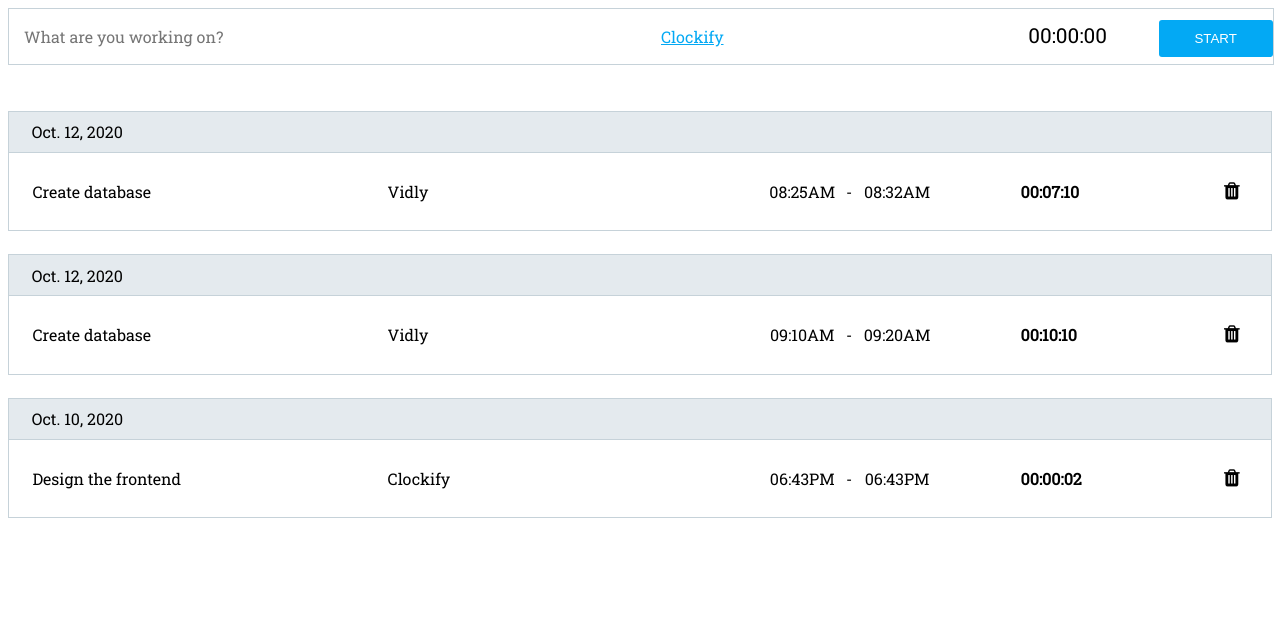
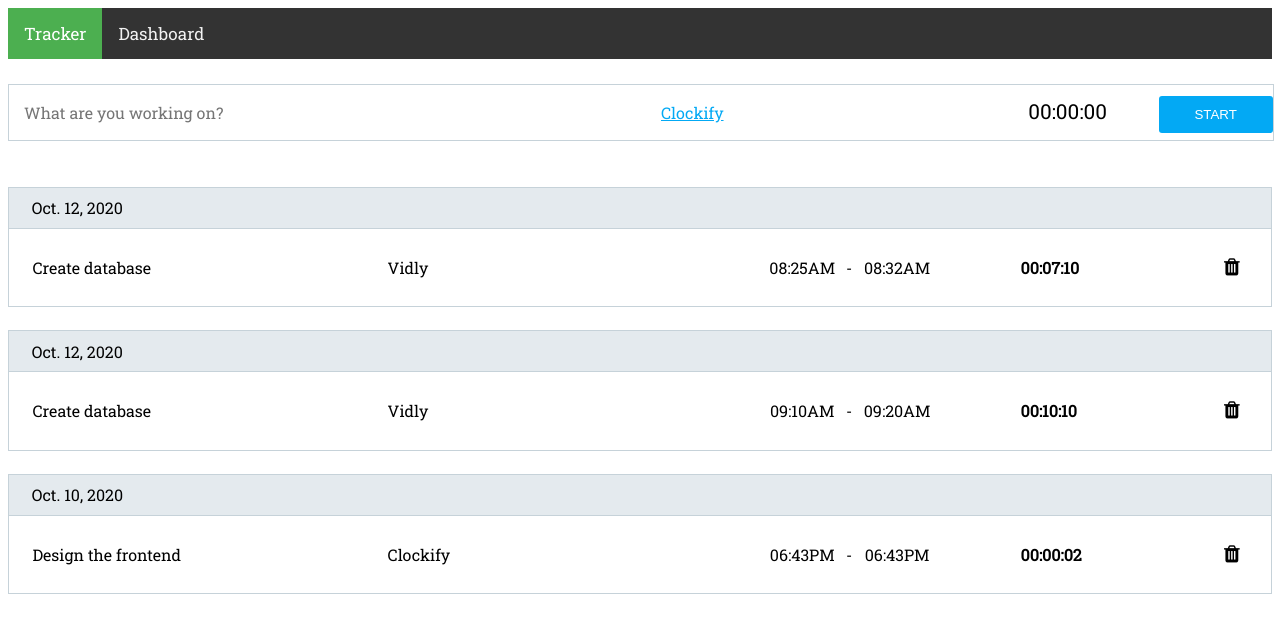
Before and after one commit to z3h4/clockify_replica, a Django app: page /tracker/ in a window 1280 px wide. Shown: the top 633 px of the page. Run offline with Django 3.2, Linux system fonts and the light colour scheme; data comes from the database, SQL or seed files in the repository; both versions use the stored data as it was after the commit.

Commit message:
Created dashboard view with d3.js

```diff
--- a/clockify_replica/urls.py
+++ b/clockify_replica/urls.py
@@ -18,5 +18,6 @@ from django.urls import path, include
 
 urlpatterns = [
     path('admin/', admin.site.urls),
-    path('tracker/', include('tracker.urls'))
+    path('tracker/', include('tracker.urls')),
+    path('dashboard/', include('tracker.urls'))
 ]
--- /dev/null
+++ b/static/css/graph.css
@@ -0,0 +1,7 @@
+rect {
+    fill: steelblue;
+}
+
+rect:hover {
+    opacity: 0.90;
+}
--- /dev/null
+++ b/static/css/navbar.css
@@ -0,0 +1,32 @@
+/*
+shamelessly copied from https://www.w3schools.com/howto/howto_js_topnav.asp
+*/
+
+/* Add a black background color to the top navigation */
+.topnav {
+    margin-bottom: 25px;
+    background-color: #333;
+    overflow: hidden;
+  }
+
+  /* Style the links inside the navigation bar */
+  .topnav a {
+    float: left;
+    color: #f2f2f2;
+    text-align: center;
+    padding: 14px 16px;
+    text-decoration: none;
+    font-size: 17px;
+  }
+
+  /* Change the color of links on hover */
+  .topnav a:hover {
+    background-color: #ddd;
+    color: black;
+  }
+
+  /* Add a color to the active/current link */
+  .topnav a.active {
+    background-color: #4CAF50;
+    color: white;
+  }
--- a/static/js/autocomplete.js
+++ b/static/js/autocomplete.js
@@ -12,7 +12,7 @@ getTaskList = () => {
                 let taskItems = [];
                 const response = JSON.parse(xhr.response);
                 for (let res of response.tasks)
-                    taskItems.push(res.name);
+                    taskItems.push({id: res.id, name: res.name});
                 resolve(taskItems);
             }
             else {
@@ -35,7 +35,7 @@ autocomplete = (val) => {
         return taskList;
 
     for (i = 0; i < taskList.length; i++) {
-      if (val.toLowerCase() === taskList[i].slice(0, val.length).toLowerCase()) {
+      if (val.toLowerCase() === taskList[i].name.slice(0, val.length).toLowerCase()) {
         item_return.push(taskList[i]);
       }
     }
@@ -51,14 +51,14 @@ filterData = (input_val) => {
 
     for (i = 0; i < items_to_show.length; i++) {
         let element = document.createElement("p");
-        element.innerHTML = items_to_show[i];
+        element.setAttribute('data-id', items_to_show[i].id);
+        element.innerHTML = items_to_show[i].name;
 
         element.addEventListener("click", function(e) {
-            e.stopPropagation();
-
             input.value = this.innerText;
             popupClearAndHide();
 
+            input.setAttribute('data-id', this.getAttribute('data-id'));
             // Start the timer
             startButton.click();
         });
--- /dev/null
+++ b/static/js/graph.js
@@ -0,0 +1,67 @@
+getDateAndHoursList = () => {
+    return new Promise(function (resolve, reject) {
+        let xhr = new XMLHttpRequest();
+        xhr.open('get', '/tracker/dashboard', true);
+
+        xhr.onload = function() {
+            if (this.status === 200) {
+                const response = JSON.parse(xhr.response);
+
+                let dataList = []
+                for (let res of response.result)
+                    dataList.push({date: res.date, hours: parseFloat(res.hours)});
+
+                resolve(dataList);
+            }
+            else {
+                reject(new Error(`Response status: ${this.status}`));
+            }
+        }
+        xhr.send();
+    });
+}
+
+getDataToDisplay = async() => {
+    try {
+        var data = await getDateAndHoursList();
+        render(data);
+    }
+    catch (ex) {
+        console.log("Error getting Project List", ex);
+    }
+}
+
+const svg = d3.select('svg');
+const width = +svg.attr('width');
+const height = +svg.attr('height');
+
+const render = data => {
+    const xValue = d => d.hours;
+    const margin = {top: 50, left: 50, right: 50, bottom: 50};
+
+    const yScale = d3.scaleLinear()
+        .domain([0, d3.max(data, xValue)])
+        .range([height - margin.bottom, margin.top]);
+
+    const xScale = d3.scaleBand()
+        .domain(d3.range(data.length))
+        .range([margin.left, width - margin.right])
+        .padding(0.1);
+
+    const g = svg.append('g');
+
+    g.append('g').call(d3.axisLeft(yScale).ticks(null, data.format))
+        .attr('transform', `translate(${margin.left}, 0)`);
+    g.append('g').call(d3.axisBottom(xScale).tickFormat(i => data[i].date))
+        .attr('transform', `translate(0, ${height - margin.bottom})`);
+
+    g.selectAll('rect')
+        .data(data)
+        .join('rect')
+        .attr('x', (d, i) => xScale(i))
+        .attr('y', d => yScale(d.hours))
+        .attr('height', d => yScale(0) - yScale(d.hours))
+        .attr('width', xScale.bandwidth())
+}
+
+getDataToDisplay()
--- /dev/null
+++ b/static/js/navbar.js
@@ -0,0 +1,39 @@
+
+
+ontrackerNavBarClick = (e) => {
+    e.preventDefault();
+    window.history.pushState("", "", '/tracker');
+    showTrackerView();
+}
+
+ondashBoardNavBarClick = (e) => {
+    e.preventDefault();
+    window.history.pushState("", "", '/dashboard');
+    showDashBoard();
+}
+
+
+
+showTrackerView = () => {
+    document.getElementById('trackerContainer').style.display = 'block';
+    document.getElementById('svgContainer').style.display = 'none';
+
+    document.getElementById('trackerNavBar').className = 'active';
+    document.getElementById('dashBoardNavBar').classList.remove('active');
+
+}
+
+showDashBoard = (e) => {
+    document.getElementById('trackerContainer').style.display = 'none';
+    document.getElementById('svgContainer').style.display = 'block';
+
+
+    document.getElementById('trackerNavBar').classList.remove('active');
+    document.getElementById('dashBoardNavBar').className = 'active';
+}
+
+document.addEventListener("DOMContentLoaded", function() {
+    console.log(window.location.pathname);
+    if (window.location.pathname.match(/dashboard/))
+        showDashBoard();
+});
--- a/tracker/models.py
+++ b/tracker/models.py
@@ -1,6 +1,4 @@
 from django.db import models
-
-# Create your models here.
 
 
 class Project(models.Model):
--- a/tracker/templates/tracker/base.html
+++ b/tracker/templates/tracker/base.html
@@ -8,9 +8,17 @@
     <link rel="stylesheet" href="{% static 'css/styles.css' %}">
     <link rel="stylesheet" href="{% static 'css/dropdown.css' %}">
     <link rel="stylesheet" href="{% static 'css/autocomplete.css' %}">
+    <link rel="stylesheet" href="{% static 'css/graph.css' %}">
+    <link rel="stylesheet" href="{% static 'css/navbar.css' %}">
+    <script src="https://d3js.org/d3.v5.min.js"></script>
     <title>Clockify Replica</title>
 </head>
 <body>
+    <div class="topnav">
+        <a class="active" href="" id="trackerNavBar" onclick="ontrackerNavBarClick(event)">Tracker</a>
+        <a href="" id="dashBoardNavBar" onclick="ondashBoardNavBarClick(event)">Dashboard</a>
+    </div>
+
     {% block content %}
     {% endblock  %}
 
@@ -18,5 +26,8 @@
     <script src="{% static 'js/timer.js' %}"></script>
     <script src="{% static 'js/dropdown.js' %}"></script>
     <script src="{% static 'js/autocomplete.js' %}"></script>
+    <script src="{% static 'js/graph.js' %}"></script>
+    <script src="{% static 'js/navbar.js' %}"></script>
+    {% comment %} <script src="{% static 'js/d3.min.js' %}"></script> {% endcomment %}
 </body>
 </html>
--- a/tracker/templates/tracker/index.html
+++ /dev/null
@@ -1,5 +0,0 @@
-{% extends 'tracker/base.html' %}
-
-{% block content %}
-<h1>Hello<h1>
-{% endblock  %}
--- a/tracker/templates/tracker/projects.html
+++ b/tracker/templates/tracker/projects.html
@@ -1,6 +1,7 @@
 {% extends 'tracker/base.html' %}
 
 {% block content %}
+<div id="trackerContainer">
     <div class="time-tracker-recorder-container">
         <form id="createTaskForm" method="post" data-url="{% url 'time_entry_create_url' %}">
             {% csrf_token %}
@@ -79,5 +80,11 @@
         </div>
         {% endfor %}
     </div>
+</div>
+
+<div id="svgContainer" style="text-align: center; display: none;">
+    <h3>Hours worked on each of last seven days</h3>
+    <svg width="960" height="500"></svg>
+</div>
 
 {% endblock  %}
--- a/tracker/urls.py
+++ b/tracker/urls.py
@@ -12,6 +12,7 @@ urlpatterns = [
     path('task_list', TaskList.as_view(), name='task_list_url'),
     path('project_list', ProjectList.as_view(), name='project_list_url'),
     path('time_entry/<str:id>/update',
-         TimeEntryUpdate.as_view(), name='project_list_url')
+         TimeEntryUpdate.as_view(), name='project_list_url'),
 
+    path('dashboard', Dashboard.as_view(), name='dashboard_url')
 ]
--- a/tracker/utils.py
+++ b/tracker/utils.py
@@ -16,3 +16,10 @@ def calculate_time_spent(time_delta):
     minutes, seconds = divmod(remainder, 60)
     return '{:02}:{:02}:{:02}'.format(
         int(hours), int(minutes), int(seconds))
+
+
+def calculate_hours(time_in_seconds):
+    hours, remainder = divmod(time_in_seconds, 3600)
+    minutes, seconds = divmod(remainder, 60)
+    return '{:02}:{:02}'.format(
+        int(hours), int(minutes))
--- a/tracker/views.py
+++ b/tracker/views.py
@@ -3,8 +3,9 @@ from django.views.generic import View
 from django.http import HttpResponse
 from django.http import JsonResponse
 from django.forms.models import model_to_dict
+from django.db.models import Sum
 
-# from datetime import datetime
+from datetime import datetime, timedelta
 from django.utils import timezone
 import json
 
@@ -58,9 +59,11 @@ class TimeEntryCreate(View):
         data = json.loads(request.body)
         # TODO: trim the input
         try:
-            task = Task.objects.get(name=data['name'])
+            # task = Task.objects.get(name=data['name'])
+            # task = Task.objects.get(id=data['task_id'])
+            # time_entry = TimeEntry.objects.create(task_id=task.id, start_time=timezone.now())
             time_entry = TimeEntry.objects.create(
-                task_id=task.id, start_time=timezone.now())
+                task_id=data['task_id'], start_time=timezone.now())
             return JsonResponse({'time_entry': model_to_dict(time_entry)}, status=200)
             # return JsonResponse({'result': 'ok'}, status=200)
         except Task.DoesNotExist:
@@ -135,3 +138,25 @@ class TimeEntryDelete(View):
 #     def get(self, request):
 #         time_entries = TimeEntry.objects.all()
 #         return render(request, 'tracker/time_entry_list.html', context={'time_entries': time_entries})
+
+
+class Dashboard(View):
+    def get(self, request):
+        date_hours_list = []
+
+        for i in reversed(range(7)):
+            task_date = timezone.now() - timedelta(days=i)
+            total_task_time_in_seconds = TimeEntry.objects.filter(
+                start_time__range=[task_date.date(), (task_date + timedelta(days=1)).date()]).aggregate(Sum('task_time'))
+
+            if total_task_time_in_seconds['task_time__sum'] is not None:
+                new_dict = {'date': datetime.strftime(task_date.date(), '%Y-%m-%d'), 'hours':
+                            '{0:.2f}'.format(total_task_time_in_seconds['task_time__sum'] / 60)}
+
+            else:
+                new_dict = {'date': datetime.strftime(
+                    task_date.date(), '%Y-%m-%d'), 'hours': 0}
+
+            date_hours_list.append(dict(new_dict))
+
+        return JsonResponse({'result': date_hours_list}, status=200)
```
Also changed, not shown: static/js/tracker.js (+6 -26 lines), db.sqlite3, tracker/templates/tracker/time_entry_list.html (deleted). Lines whose indentation alone changed are shown as unchanged.
